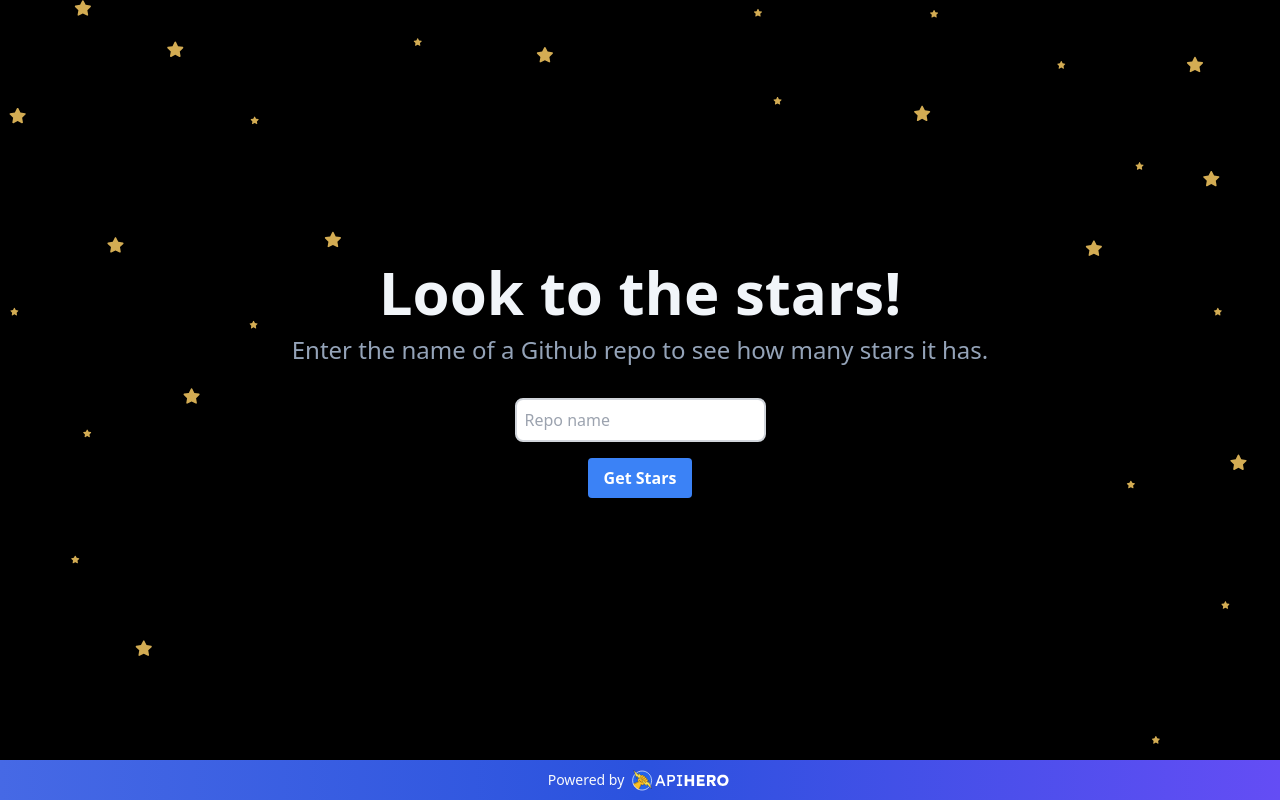
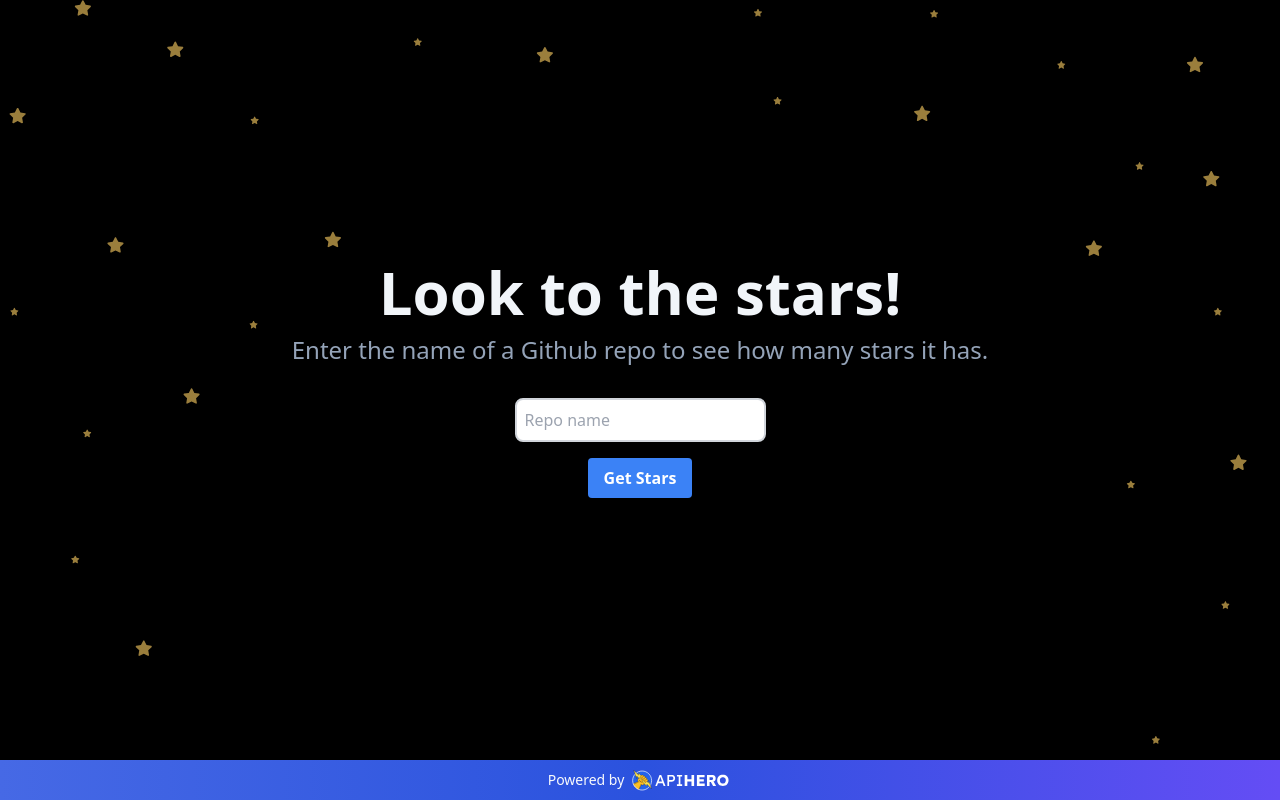
Before and after one commit to triggerdotdev/github-stars-demo, a Next.js app in the folder github-stars-demo/: page / in a window 1280 px wide. Built offline with nearby package versions, Linux system fonts and the light colour scheme.

Commit message:
Added a pulse animation to the stars

```diff
--- a/github-stars-demo/pages/index.tsx
+++ b/github-stars-demo/pages/index.tsx
@@ -16,6 +16,7 @@ const Home: NextPage = () => {
         style={{ height: "100vh" }}
       >
         <Image
+          className="animate-pulse 4s"
           src="/github-star-field.svg"
           alt="API Hero Logo"
           layout="fill"
```
